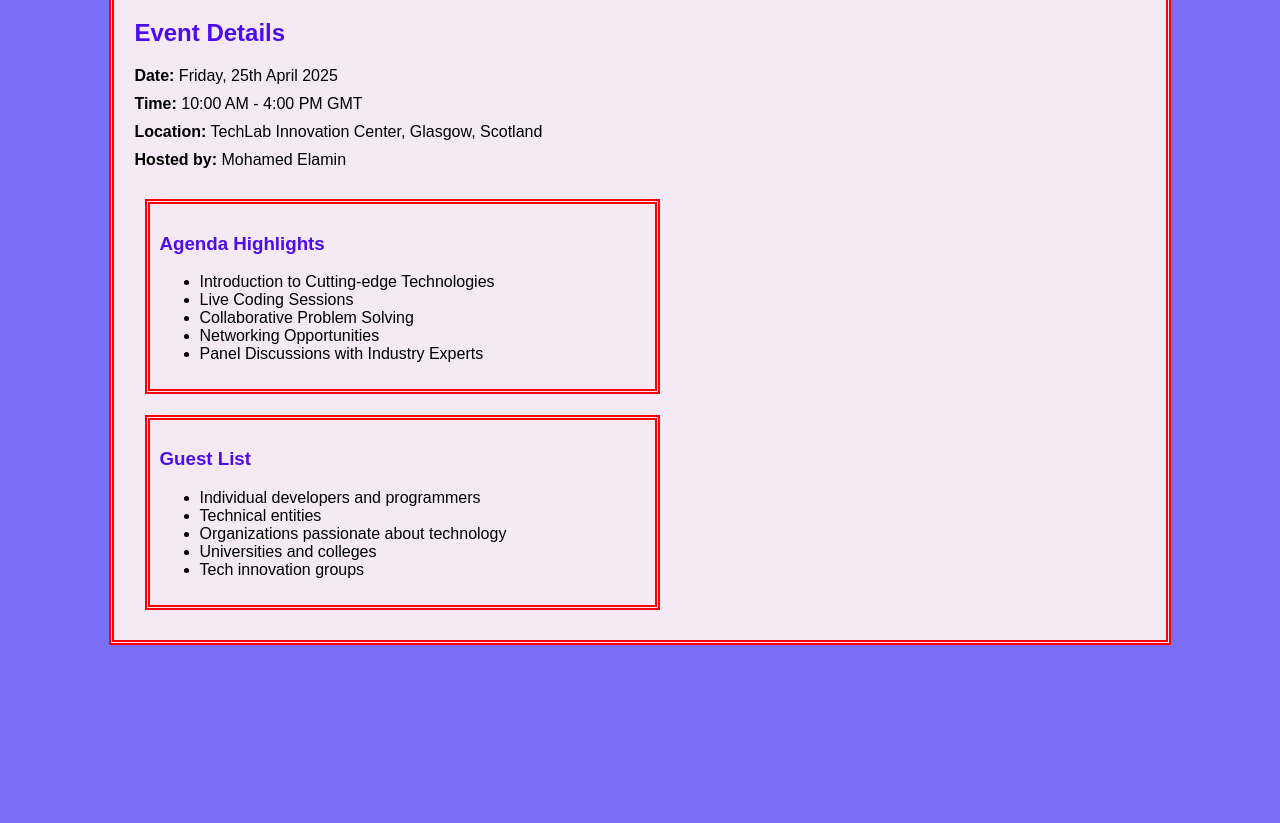
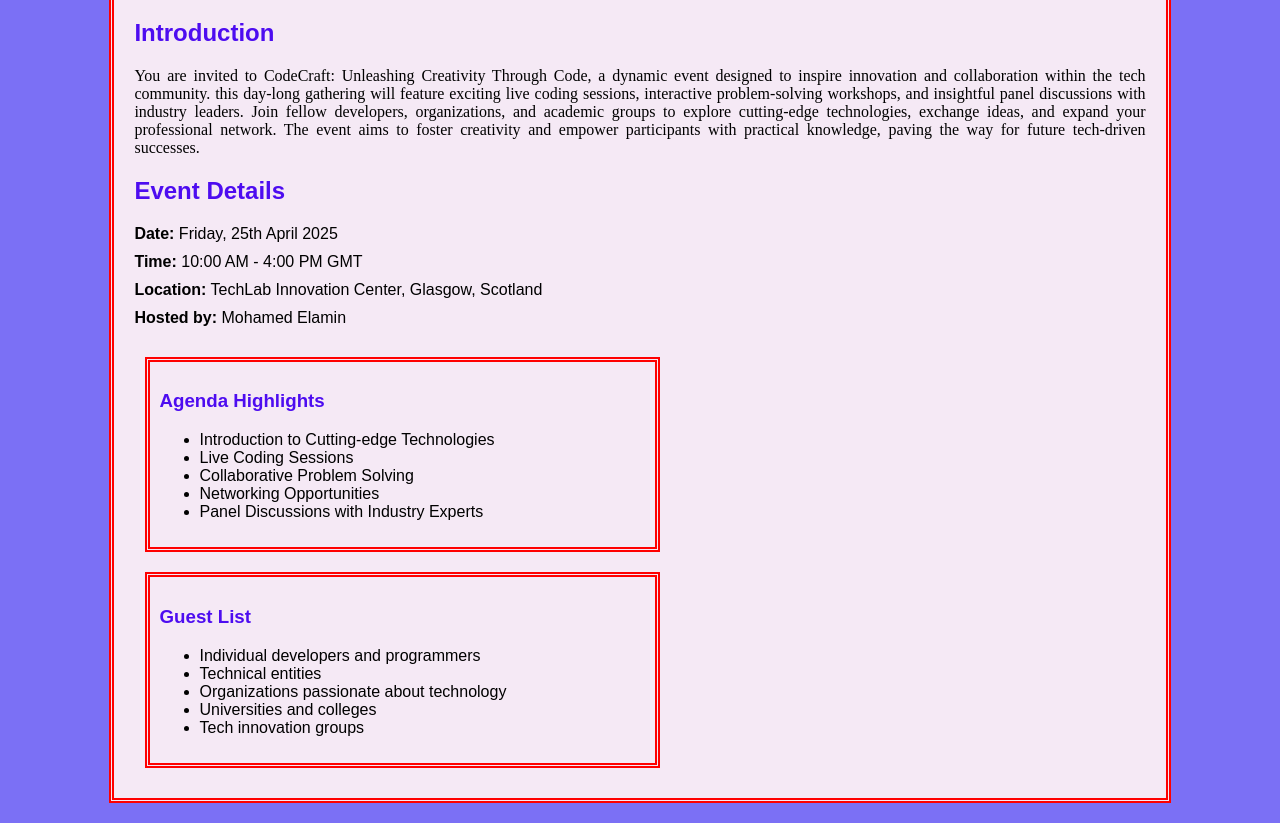
Before and after one commit to MohamedElamin-UK/MohamedElamin-UK.github.io, a plain HTML site: page index.html in a window 1280 px wide. Shown: the part 106-929 px from the top of the page. Before the commit the page ends 800 px from the top, so only its background shows below. Drawn offline with Linux system fonts and the light colour scheme.

Commit message:
Update index.html
modification

```diff
--- a/index.html
+++ b/index.html
@@ -7,6 +7,10 @@
                  body {
             font-family: Arial, sans-serif;
             background-color:rgb(123, 112, 245);
+        }
+        #intro{
+            font-family: italic;
+            text-align: justify;
         }
         .container {
             width: 80%;
@@ -55,6 +59,8 @@
             <h1>CodeCraft: Unleashing Creativity Through Code</h1>
         </div>
         <div class="details">
+            <h2>Introduction</h2>
+            <p id="intro">You are invited to CodeCraft: Unleashing Creativity Through Code, a dynamic event designed to inspire innovation and collaboration within the tech community. this day-long gathering will feature exciting live coding sessions, interactive problem-solving workshops, and insightful panel discussions with industry leaders. Join fellow developers, organizations, and academic groups to explore cutting-edge technologies, exchange ideas, and expand your professional network. The event aims to foster creativity and empower participants with practical knowledge, paving the way for future tech-driven successes.</p>
             <h2>Event Details</h2>
             <div><strong>Date:</strong> Friday, 25th April 2025</div>
             <div><strong>Time:</strong> 10:00 AM - 4:00 PM GMT</div>
```
